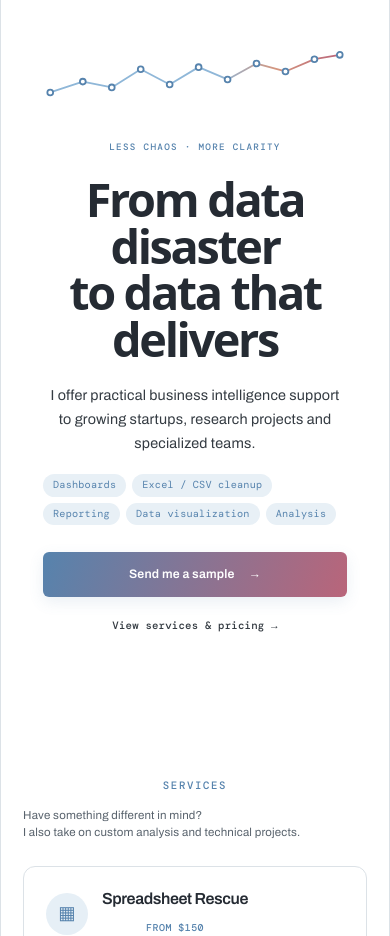
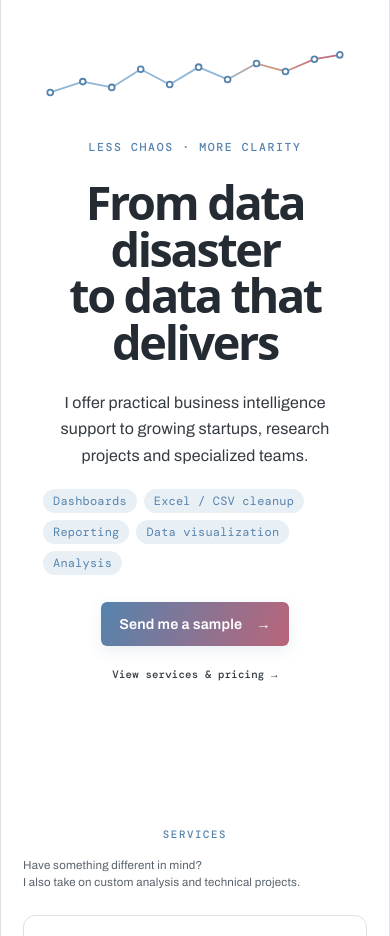
Before and after one commit to mm8738/mm8738.github.io, a React (Vite) app: page / in a window 390 px wide. Shown: the part 960-1896 px from the top of the page. Built offline with nearby package versions, Linux system fonts and the light colour scheme; a web font is replaced by a local one.

Commit message:
Update Intro.scss

```diff
--- a/src/assets/styles/Intro.scss
+++ b/src/assets/styles/Intro.scss
@@ -625,12 +625,24 @@
   /* EYEBROW */
 
   .eyebrow {
-    margin-bottom: 17px;
+  font-size: 0.72rem;
+  letter-spacing: 0.14em;
+}
 
-    font-size: 0.58rem;
+.intro-subtitle {
+  font-size: 1rem;
+  line-height: 1.65;
+}
 
-    letter-spacing: 0.14em;
-  }
+.intro-tags span {
+  font-size: 0.75rem;
+}
+
+.sample-link,
+.primary-button,
+.book-call {
+  font-size: 0.9rem;
+}
 
 
   /* HEADLINE */
@@ -645,25 +657,6 @@
   }
 
 
-  /* SUBTITLE */
-
-  .intro-subtitle {
-    max-width: 100%;
-
-    margin-top: 21px;
-
-    font-size: 0.9rem;
-    line-height: 1.65;
-  }
-
-
-  /* TAGS */
-
-  .intro-tags {
-    gap: 6px;
-
-    margin-top: 19px;
-  }
 
 
   /* ACTIONS */
@@ -679,13 +672,7 @@
   margin-top: 27px;
 }
 
-  .sample-link,
-  .primary-button,
-  .book-call {
-    width: 100%;
 
-    min-height: 45px;
-  }
 
   .estimate-text-link {
     margin-top: 17px;
```
